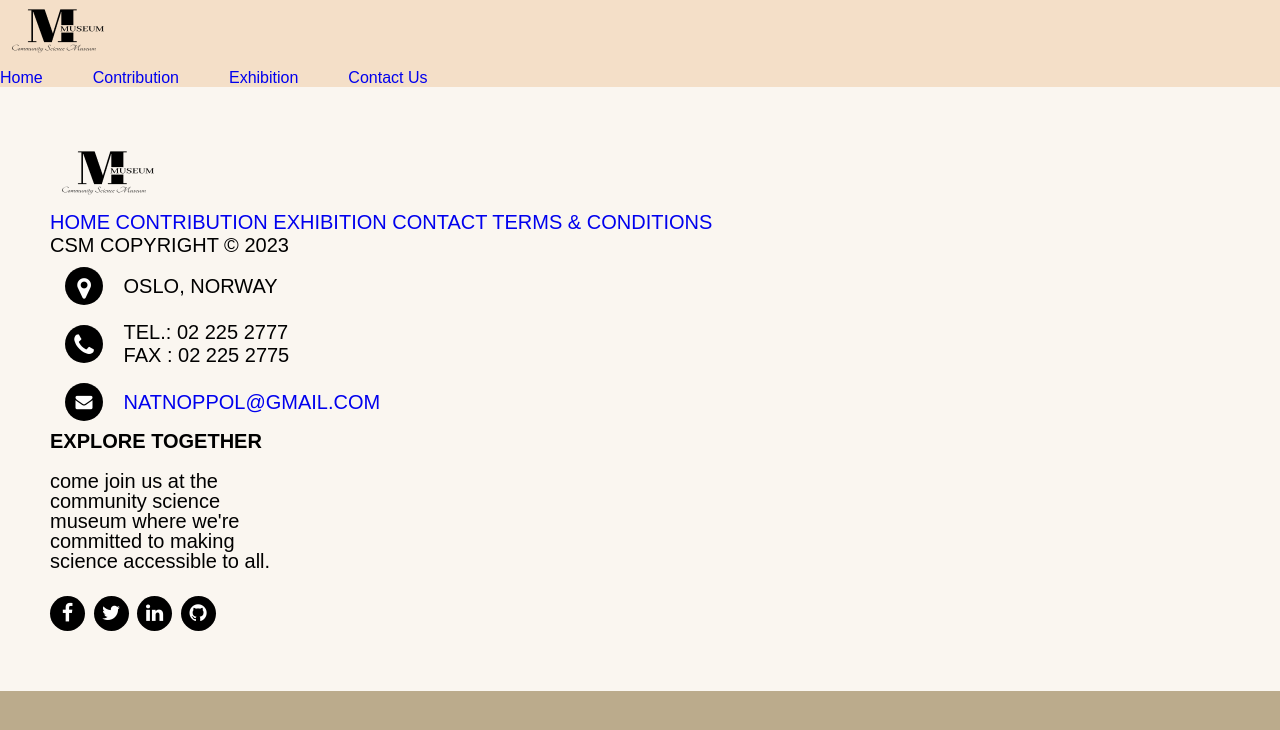
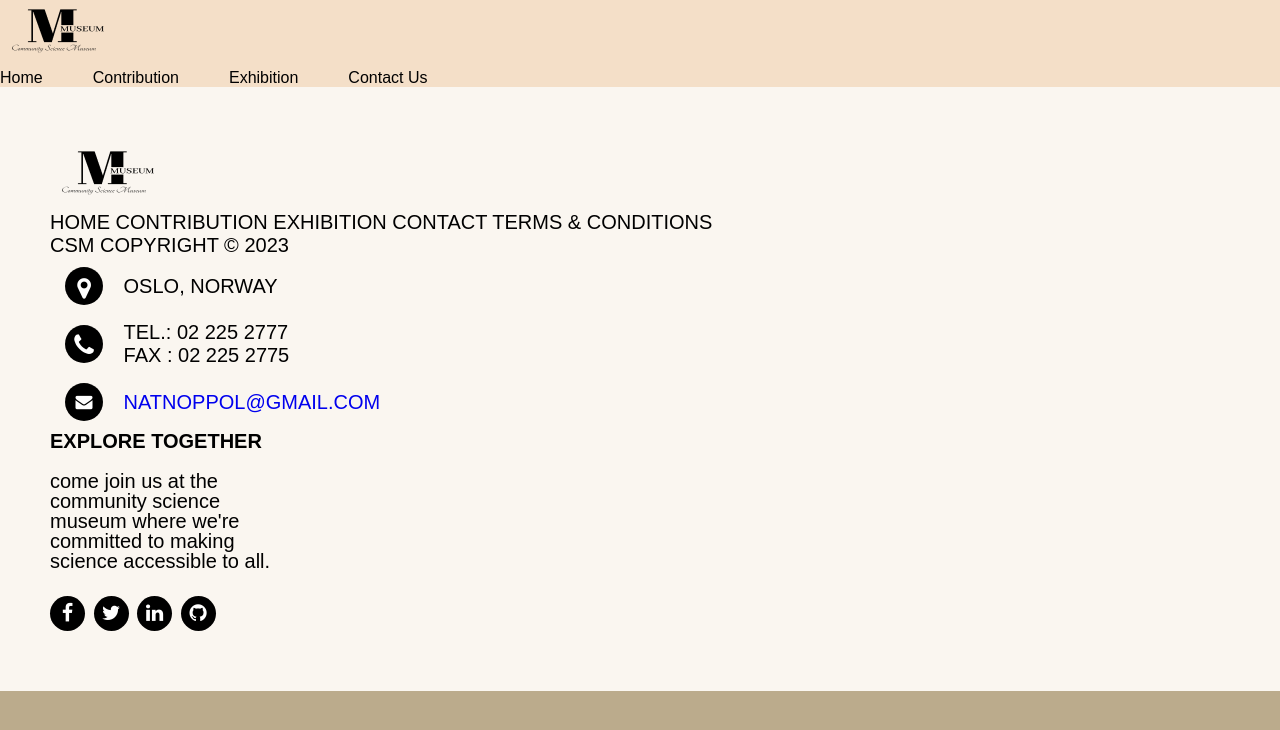
Before and after one commit to natnoppol/Semester-Project-1, a plain HTML site: page Document.html in a window 1280 px wide. Drawn offline with Linux system fonts and the light colour scheme.

Commit message:
fix bug
fix bug

```diff
--- a/src/style.css
+++ b/src/style.css
@@ -21,47 +21,42 @@
 html{
   font-size: calc(60% + 0.8vmin);
 }
-/* Navbar */
 body {
   background-color: var(--bg-3);
   font-family: 'Arial', 'Helvetica', 'sans-serif', 'source serif pro';
   /* overflow: auto; */
 }
-
+/* Navbar */
+.nav .menu{
+  display: flex;
+  gap: 50px;
+}
+.nav .menu a{
+  color:var(--black);
+}
 a {
   text-decoration: none;
 }
-
 ul {
   list-style: none;
 }
-
 .header {
   background-color: var(--bg-1);
   position: sticky;
   top: 0;
   width: 100%;
 }
-
 .logo {
   display: inline-block;
   font-size: 60px;
   margin-left: 10px;
 }
-
-
-
 /* img */
 .home-img img{
   width: 100%;
 }
 .side-menu{
   display: none;
-}
-.nav .menu{
-  display: flex;
-  gap: 50px;
-  color:black;
 }
 /* home-event */
 article .home-text{
@@ -307,6 +302,9 @@ p.home-researchers-p{
   height: 692px;
 }
 /* footer */
+.footer-home .footer-links a{
+  color: var(--black);
+}
 .footer-home{
 	background-color: var(--bg-2);
 	font: bold 16px;
```
